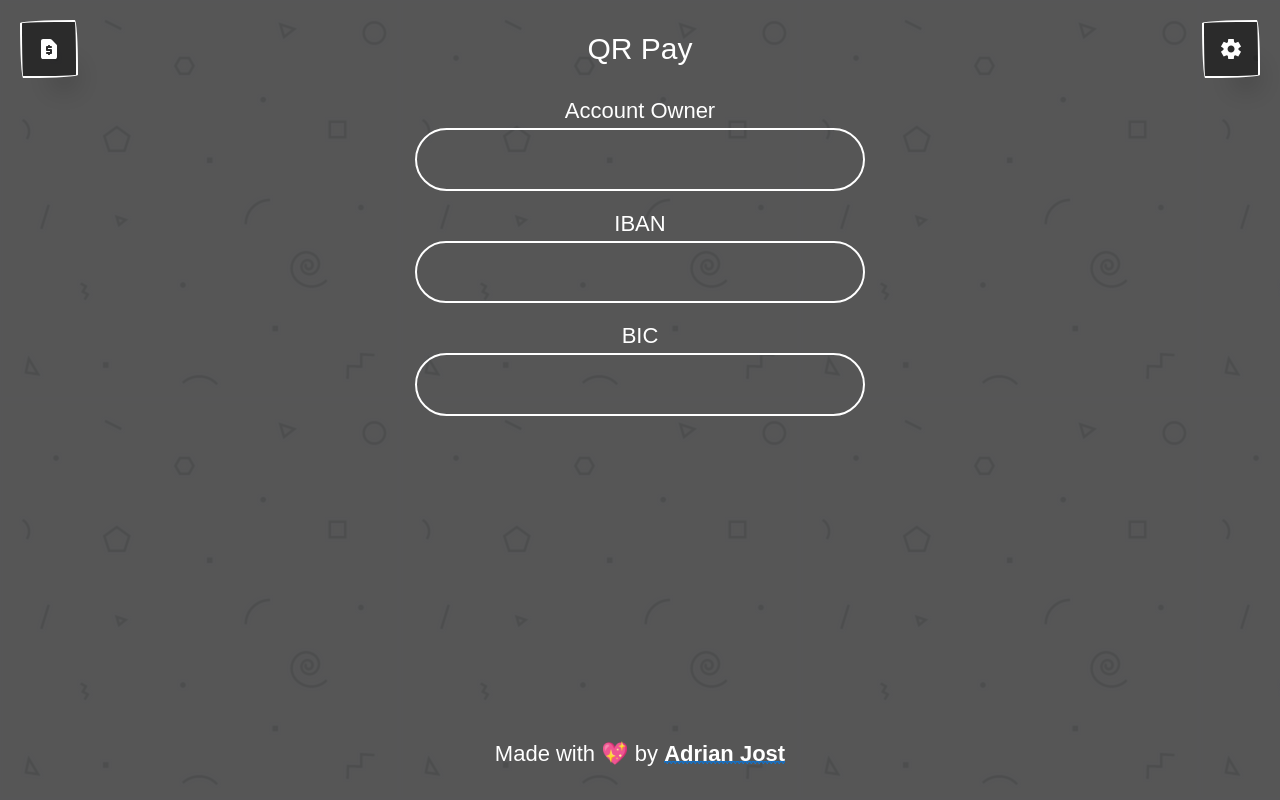
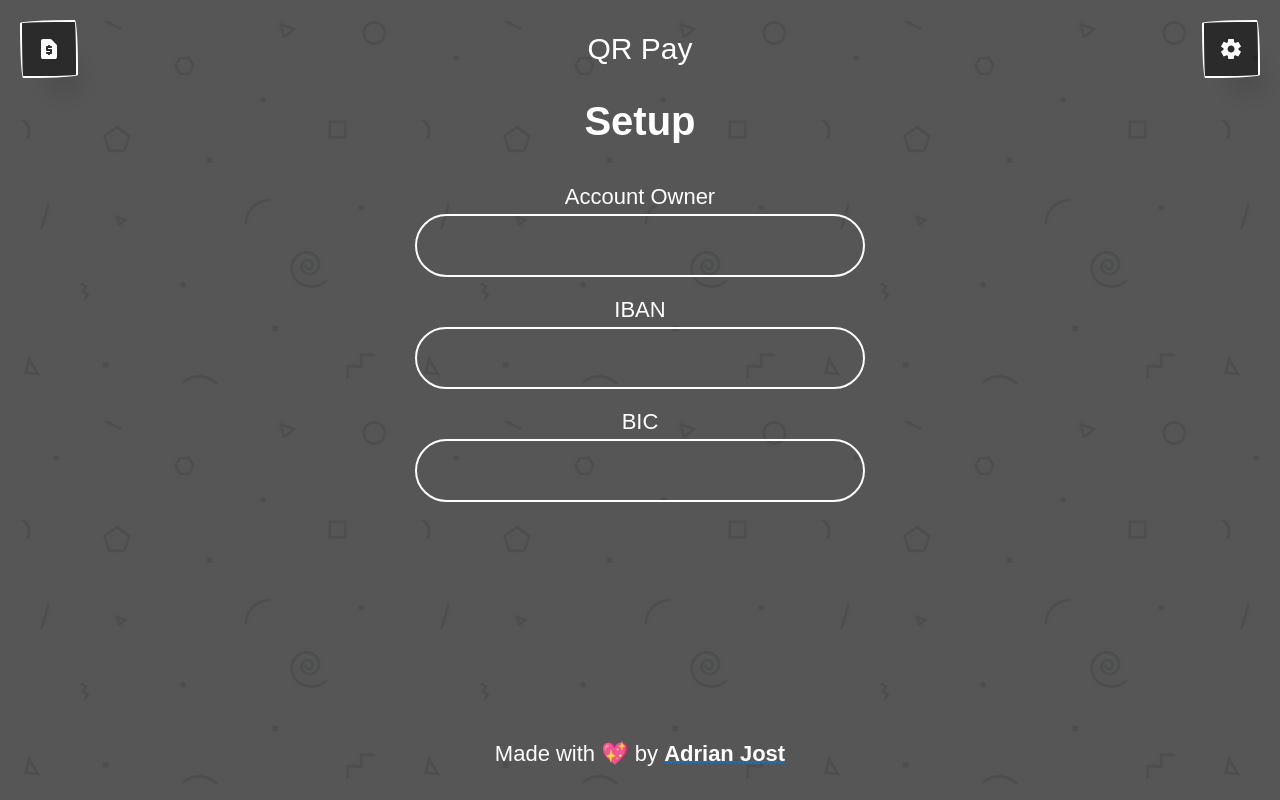
Before and after one commit to adrianjost/qrpay, a SvelteKit app: page /setup in a window 1280 px wide. Built offline with nearby package versions, Linux system fonts and the light colour scheme; a web font is replaced by a local one.

Commit message:
🚸 add headline to setup page

```diff
--- a/src/routes/setup/+page.svelte
+++ b/src/routes/setup/+page.svelte
@@ -10,6 +10,7 @@
 </svelte:head>
 
 <form class="layout-inputs">
+	<h1>Setup</h1>
 	<InputField label="Account Owner">
 		<input type="text" name="owner" bind:value={$owner} />
 	</InputField>
@@ -22,6 +23,13 @@
 </form>
 
 <style>
+	h1 {
+		text-align: center;
+		margin: 0 auto 1rem;
+		font-size: 2rem;
+		text-align: center;
+		font-weight: bold;
+	}
 	.layout-inputs {
 		display: flex;
 		flex-direction: column;
```
